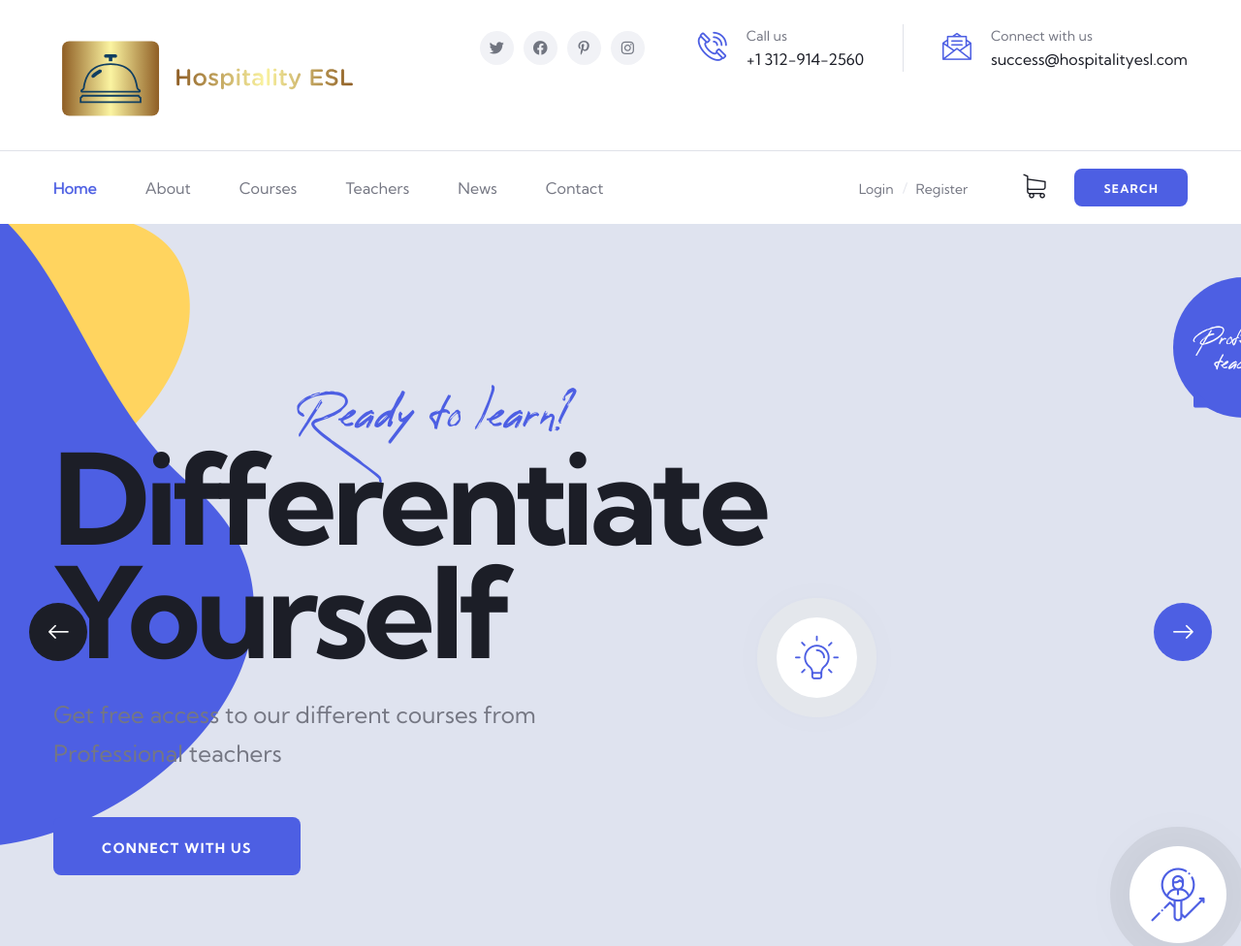
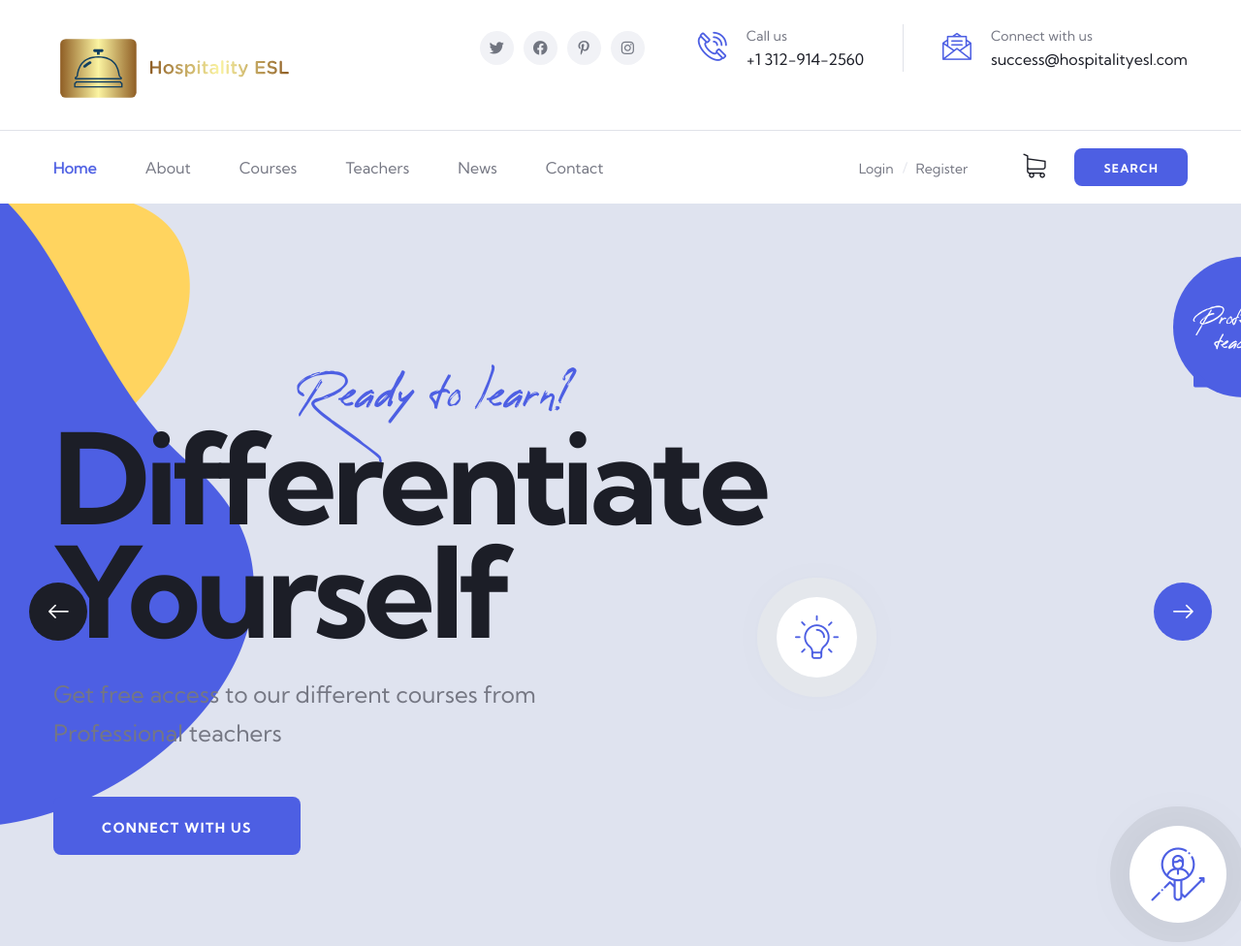
Before and after one commit to bspanish/HESL, a plain HTML site: page index.html in a window 1280 px wide. Shown: the top 976 px of the page at 97% size. Drawn offline with Linux system fonts and the light colour scheme; some packages are replaced by stand-ins of ours; files whose address does not match are found by name.

Commit message:
headerlogo siz

```diff
--- a/index.html
+++ b/index.html
@@ -53,7 +53,7 @@
                     <div class="main-header--one__top-inner clearfix">
                         <div class="main-header--one__top-left">
                             <div class="main-header--one__top-logo">
-                                <a href="index.html"><img src="assets/images/HESLFiles/For Web/svg/Color logo - no background.svg" width="318px" height="96px" alt="HospitalityESL"/></a>
+                                <a href="index.html"><img src="assets/images/HESLFiles/For Web/svg/Color logo - no background.svg" width="250px" height="75px" alt="HospitalityESL"/></a>
                             </div>
                         </div>
 
```
